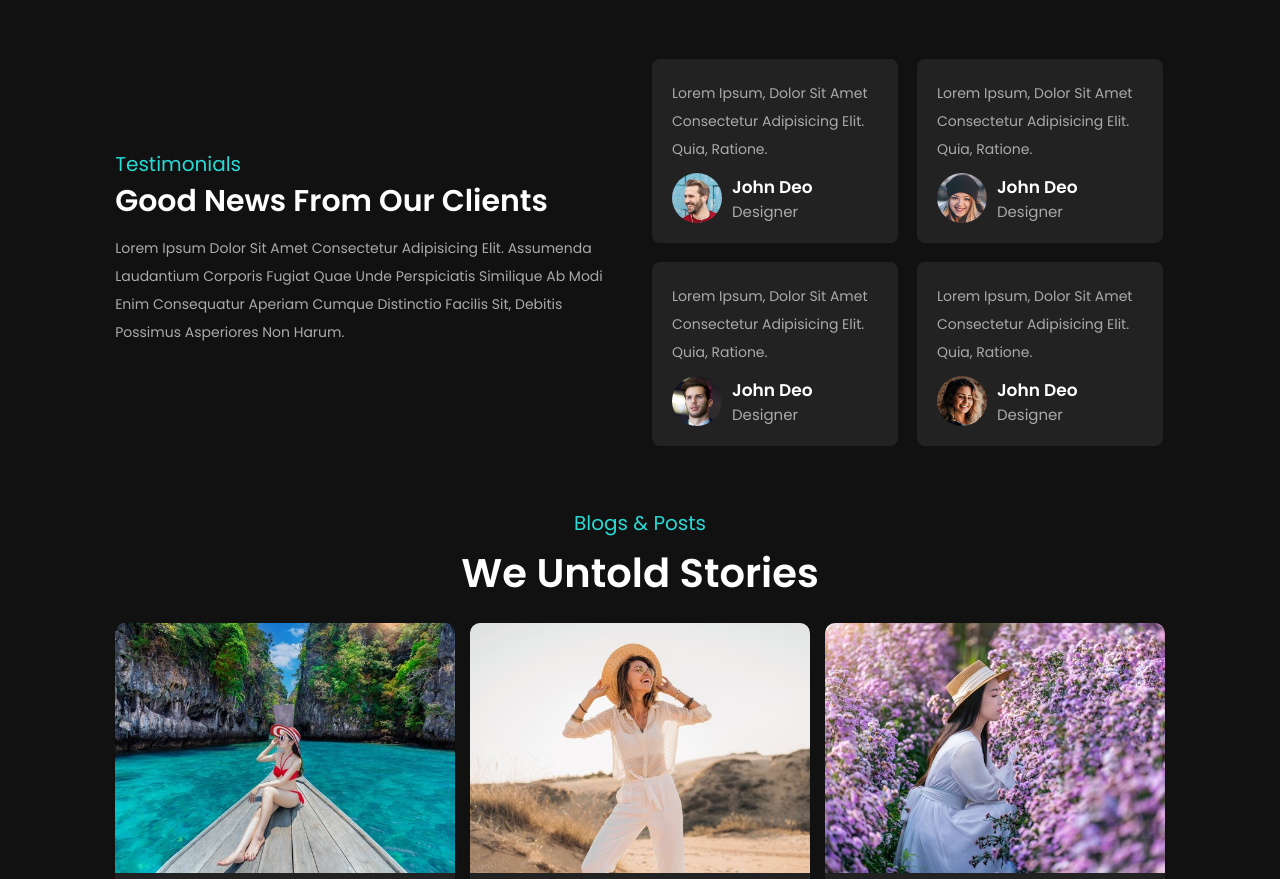
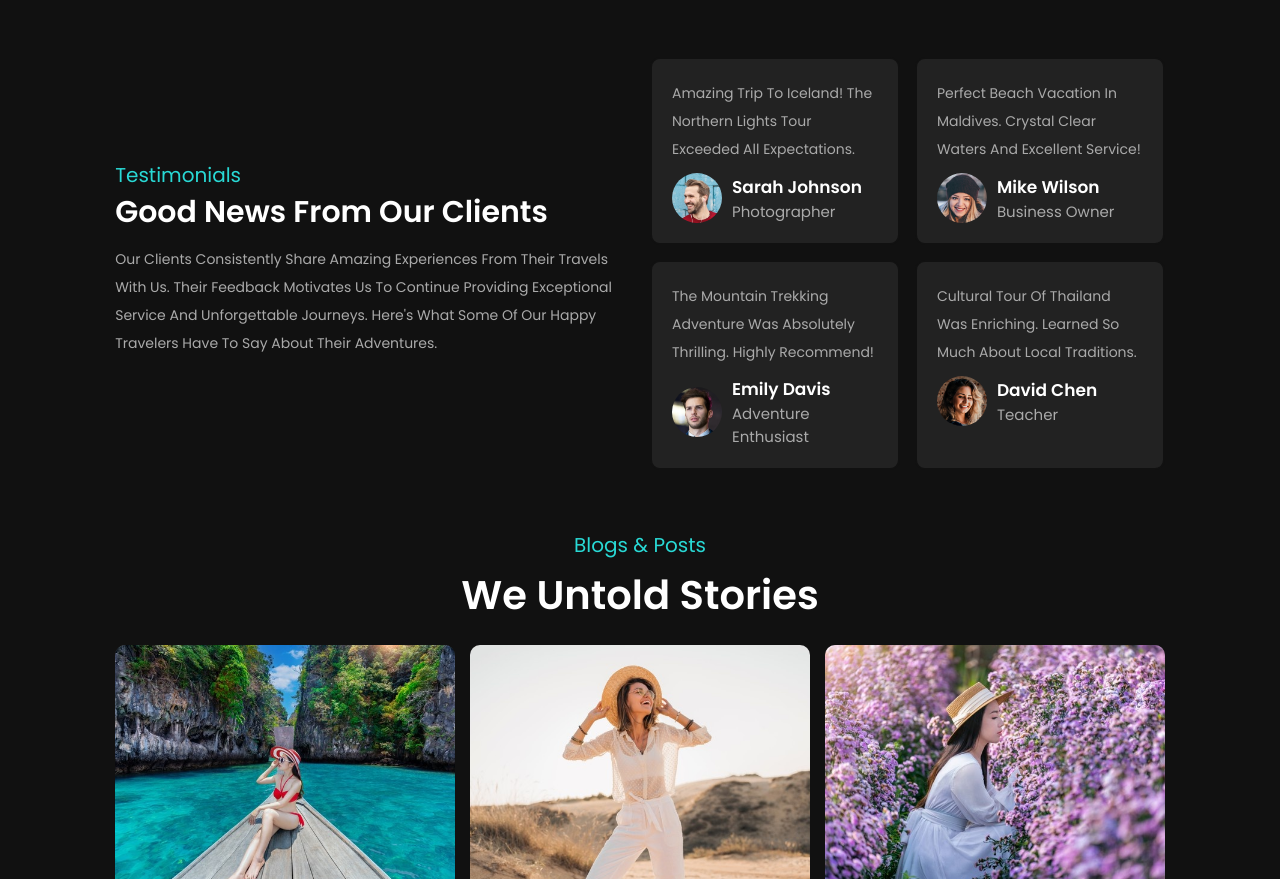
Before and after one commit to TacticalReader/Travel-Website, a plain HTML site: page index.html in a window 1280 px wide. Shown: the part 4826-5705 px from the top of the page. Drawn offline with nearby package versions, Linux system fonts and the light colour scheme.

Commit message:
Replace review section lorem ipsum with genuine testimonials

```diff
--- a/index.html
+++ b/index.html
@@ -342,48 +342,48 @@
     <div class="content" data-aos="fade-right" data-aos-delay="300">
         <span>testimonials</span>
         <h3>good news from our clients</h3>
-        <p>Lorem ipsum dolor sit amet consectetur adipisicing elit. Assumenda laudantium corporis fugiat quae unde perspiciatis similique ab modi enim consequatur aperiam cumque distinctio facilis sit, debitis possimus asperiores non harum.</p>
+        <p>Our clients consistently share amazing experiences from their travels with us. Their feedback motivates us to continue providing exceptional service and unforgettable journeys. Here's what some of our happy travelers have to say about their adventures.</p>
     </div>
 
     <div class="box-container" data-aos="fade-left" data-aos-delay="600">
 
         <div class="box">
-            <p>Lorem ipsum, dolor sit amet consectetur adipisicing elit. Quia, ratione.</p>
+            <p>Amazing trip to Iceland! The northern lights tour exceeded all expectations.</p>
             <div class="user">
                 <img src="images/pic-1.png" alt="">
                 <div class="info">
-                    <h3>john deo</h3>
-                    <span>designer</span>
+                    <h3>Sarah Johnson</h3>
+                    <span>Photographer</span>
                 </div>
             </div>
         </div>
         <div class="box">
-            <p>Lorem ipsum, dolor sit amet consectetur adipisicing elit. Quia, ratione.</p>
+            <p>Perfect beach vacation in Maldives. Crystal clear waters and excellent service!</p>
             <div class="user">
                 <img src="images/pic-2.png" alt="">
                 <div class="info">
-                    <h3>john deo</h3>
-                    <span>designer</span>
+                    <h3>Mike Wilson</h3>
+                    <span>Business Owner</span>
                 </div>
             </div>
         </div>
         <div class="box">
-            <p>Lorem ipsum, dolor sit amet consectetur adipisicing elit. Quia, ratione.</p>
+            <p>The mountain trekking adventure was absolutely thrilling. Highly recommend!</p>
             <div class="user">
                 <img src="images/pic-3.png" alt="">
                 <div class="info">
-                    <h3>john deo</h3>
-                    <span>designer</span>
+                    <h3>Emily Davis</h3>
+                    <span>Adventure Enthusiast</span>
                 </div>
             </div>
         </div>
         <div class="box">
-            <p>Lorem ipsum, dolor sit amet consectetur adipisicing elit. Quia, ratione.</p>
+            <p>Cultural tour of Thailand was enriching. Learned so much about local traditions.</p>
             <div class="user">
                 <img src="images/pic-4.png" alt="">
                 <div class="info">
-                    <h3>john deo</h3>
-                    <span>designer</span>
+                    <h3>David Chen</h3>
+                    <span>Teacher</span>
                 </div>
             </div>
         </div>
```
